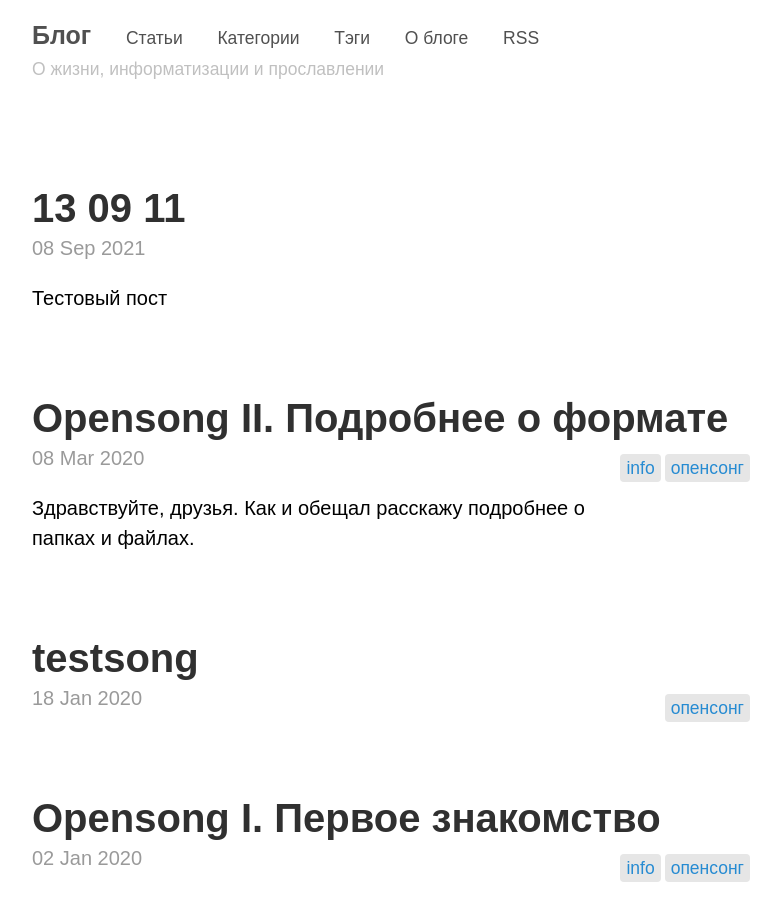
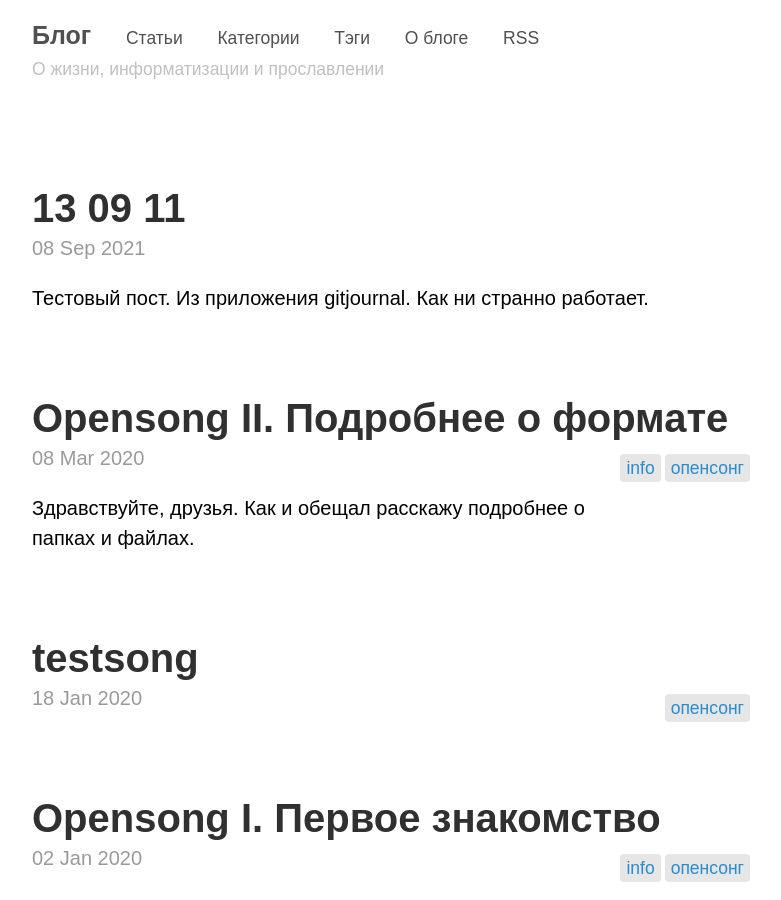
Before and after one commit to SergKnyz/alexblog, a Jekyll site: the page built from index.html, in a window 1280 px wide and 900 px high. Shown: the whole window, without its empty margins (248-1029 px from the left). Built offline with Jekyll 4.4.1, drawn with Linux system fonts in a browser that asks for light colours; a script that is not in the unit is left out; the list of posts is cut into pages by our own code.

Commit message:
Edited Note

```diff
--- a/_posts/2021-09-08-13-09-11.md
+++ b/_posts/2021-09-08-13-09-11.md
@@ -1,7 +1,9 @@
 ---
 created: 2021-09-08T13:09:11+03:00
-modified: 2021-09-08T13:09:34+03:00
+modified: 2021-09-08T13:13:22+03:00
 type: Journal
 ---
 
-Тестовый пост
+Тестовый пост.
+Из приложения gitjournal.
+Как ни странно работает.
```
